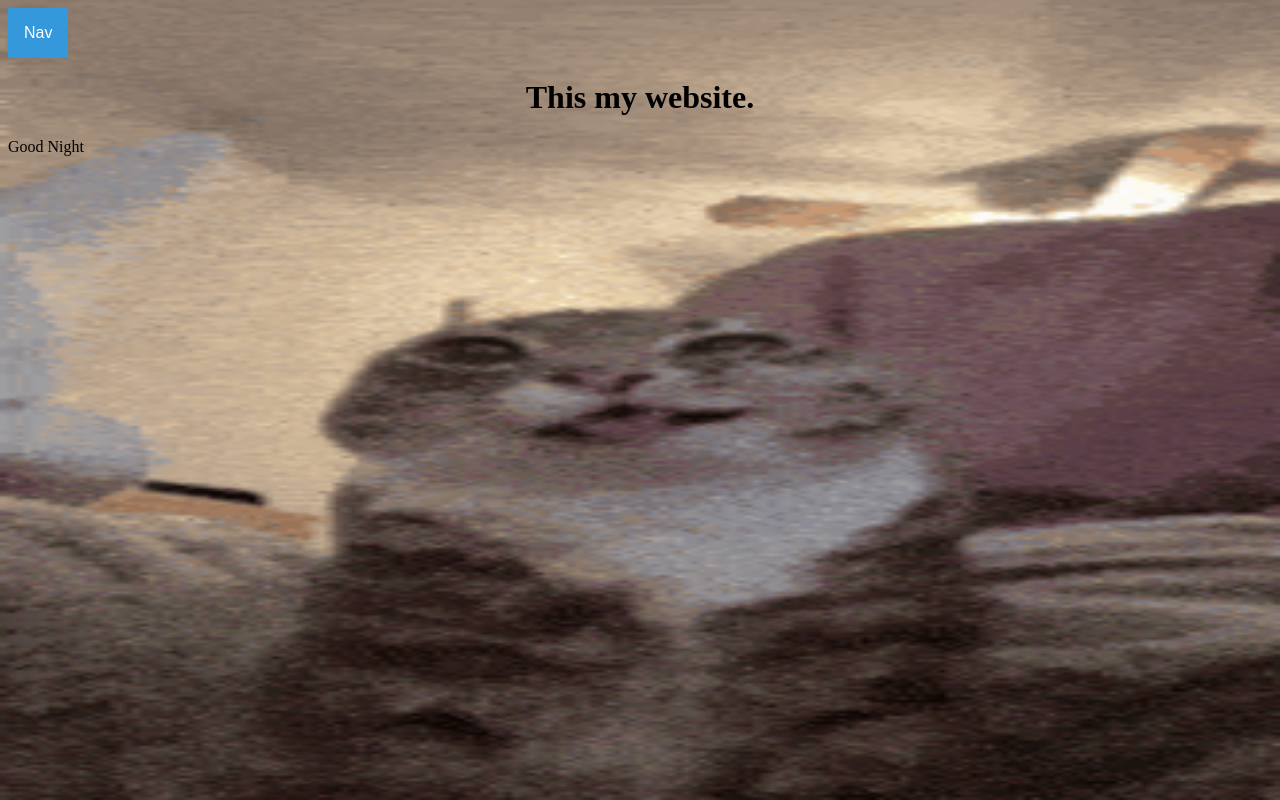
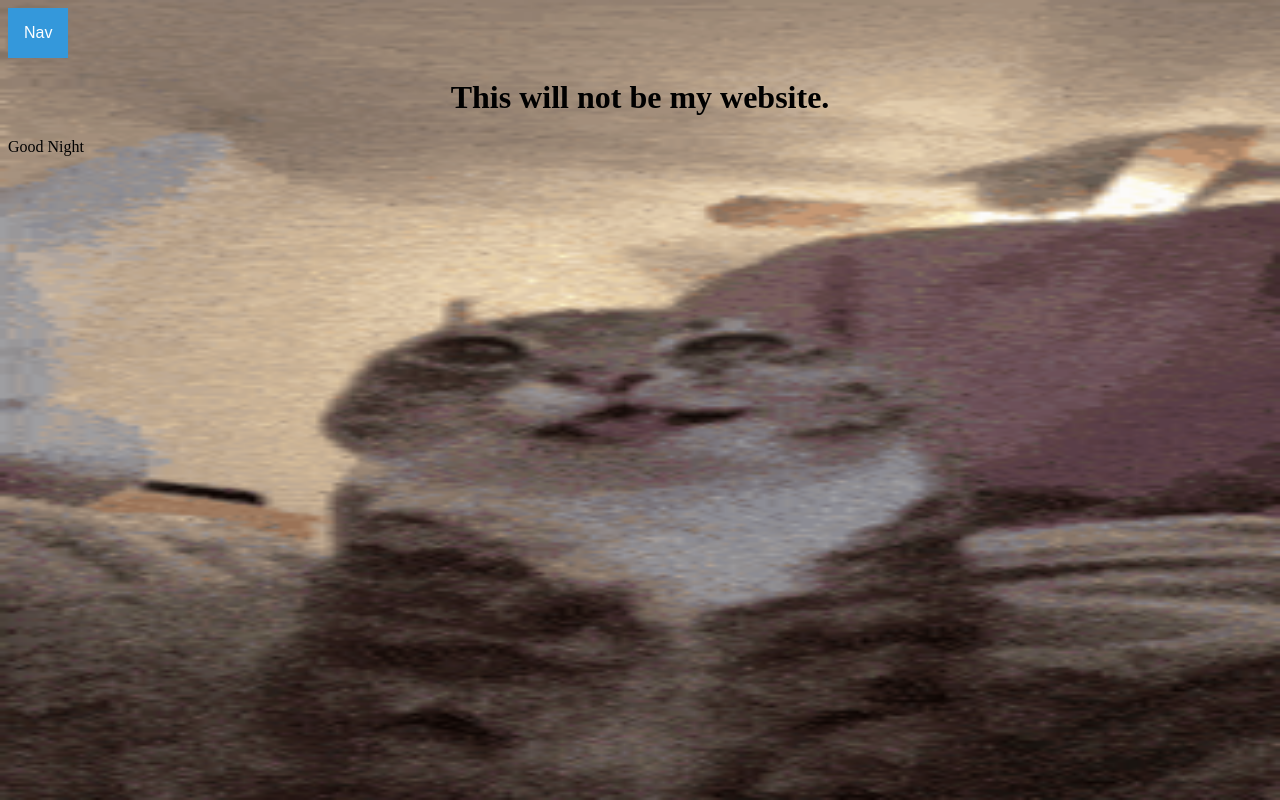
Before and after one commit to Ryan6336/Test-Grp, a plain HTML site: page index.html in a window 1280 px wide. Drawn offline with Linux system fonts and the light colour scheme.

Commit message:
Update index.html

```diff
--- a/index.html
+++ b/index.html
@@ -4,7 +4,7 @@
 	<meta charset="utf-8">
 	<meta name="viewport" content="width=device-width, initial-scale=1">
 	<link rel="stylesheet" type="text/css" href="style.css">
-	<title>Yo this my website type shi.</title>
+	<title>Bear witness YO, this ryan website.</title>
 </head>
 <body class="rigby">
 	<div class="dropdown">
@@ -14,7 +14,8 @@
 			<a href="interest.html">Interests</a>
 			<a href="contact.html">Contact Me.</a>
 		</div>
-	<h1 class="home-head">This my website.</h1>
+	<h1 class="home-head">This will not be my website.</h1>
 	<script src="script.js"></script>
 </body>
+
 </html>
```
